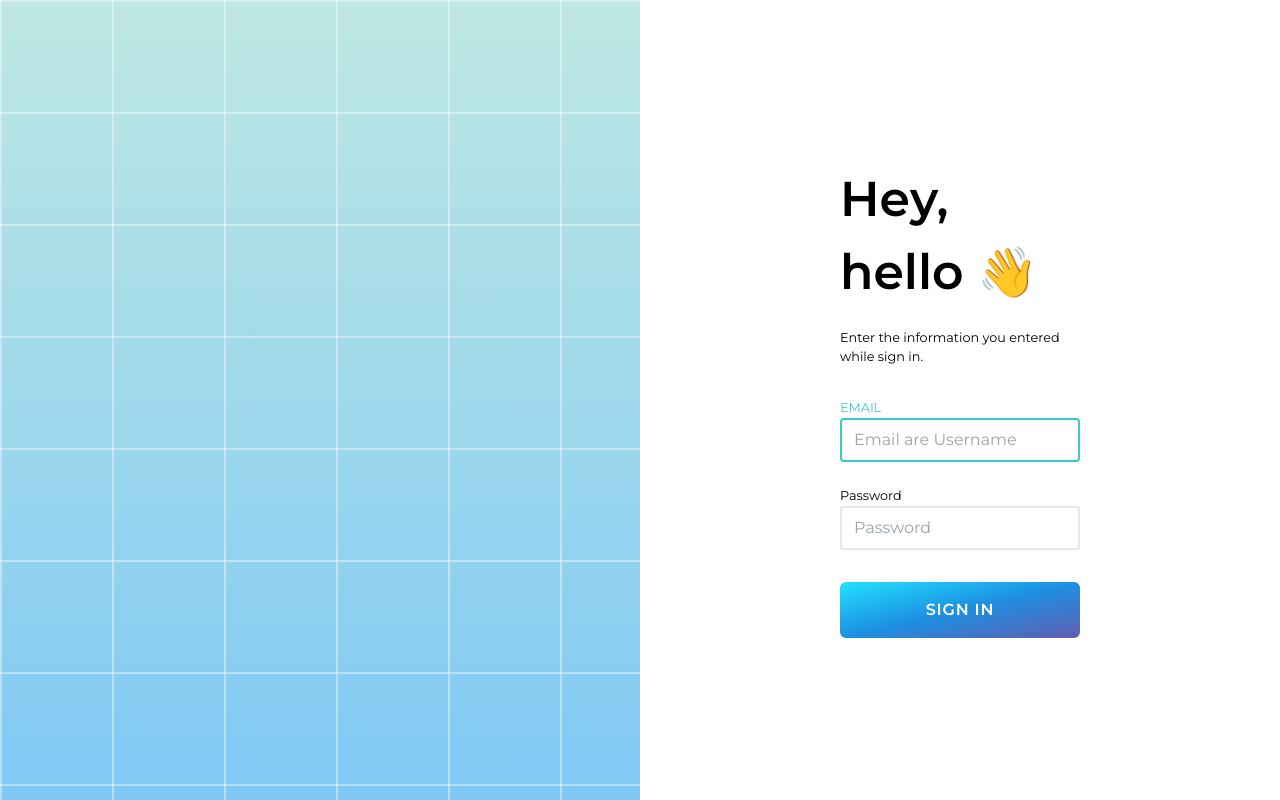
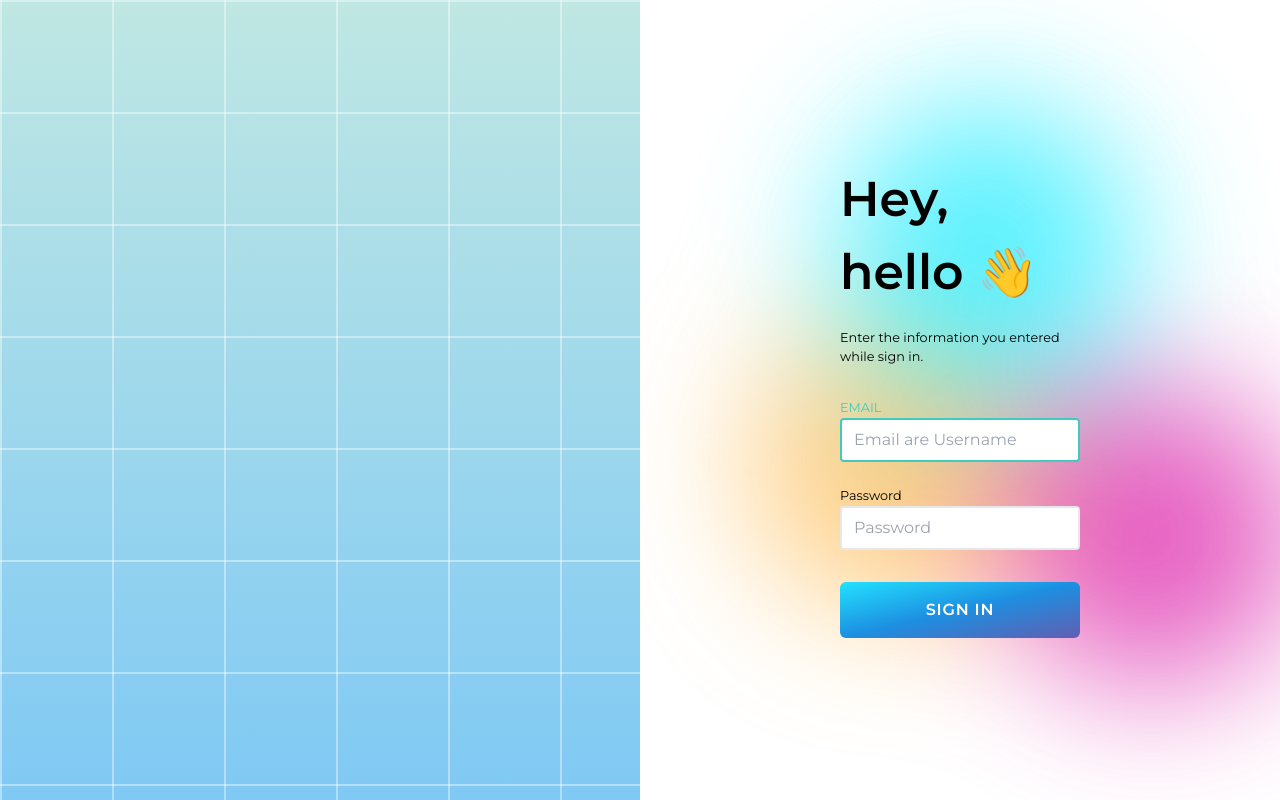
Before and after one commit to PawaOx4th/react-ts-e-commerce-app, a React (Vite) app: page /sign-in in a window 1280 px wide. Built offline with nearby package versions, Linux system fonts and the light colour scheme; no server answers.

Commit message:
feat: 🎸 New bg image in `SignIn` page

```diff
--- a/src/pages/SignIn.tsx
+++ b/src/pages/SignIn.tsx
@@ -56,7 +56,13 @@ function SignIn({}: SignInPropsType) {
         <div className='bg_grid'></div>
         {/* <img src={ShoppingBg} alt='' className='aspect-square hidden lg:block' /> */}
       </div>
-      <div className={clsx("col-span-full sm:col-span-9 lg:col-span-6")}>
+
+      <div
+        className={clsx(
+          "col-span-full sm:col-span-9 lg:col-span-6",
+          "md:bg-sign-in-bg bg-cover",
+        )}
+      >
         <FormTemplate
           buttonText='sign in'
           onSubmit={(email: string, password: string) =>
--- a/tailwind.config.cjs
+++ b/tailwind.config.cjs
@@ -12,6 +12,9 @@ module.exports = {
           white: "#F8FAFC",
         },
       },
+      backgroundImage: {
+        "sign-in-bg": "url('/src/assets/signin-bg.svg')",
+      },
     },
   },
   plugins: [],
```
Also changed, not shown: src/assets/signin-bg.svg (added).
